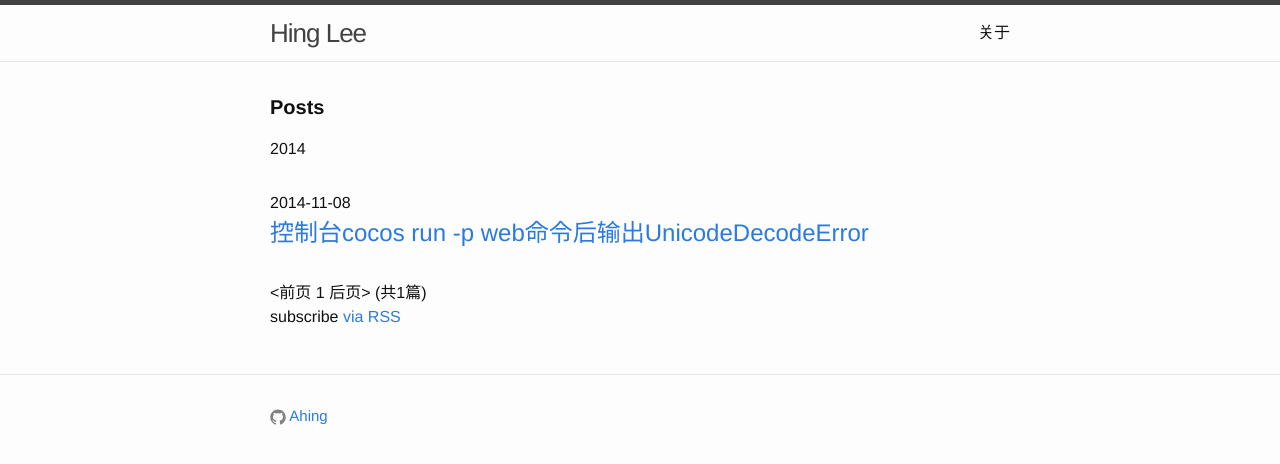
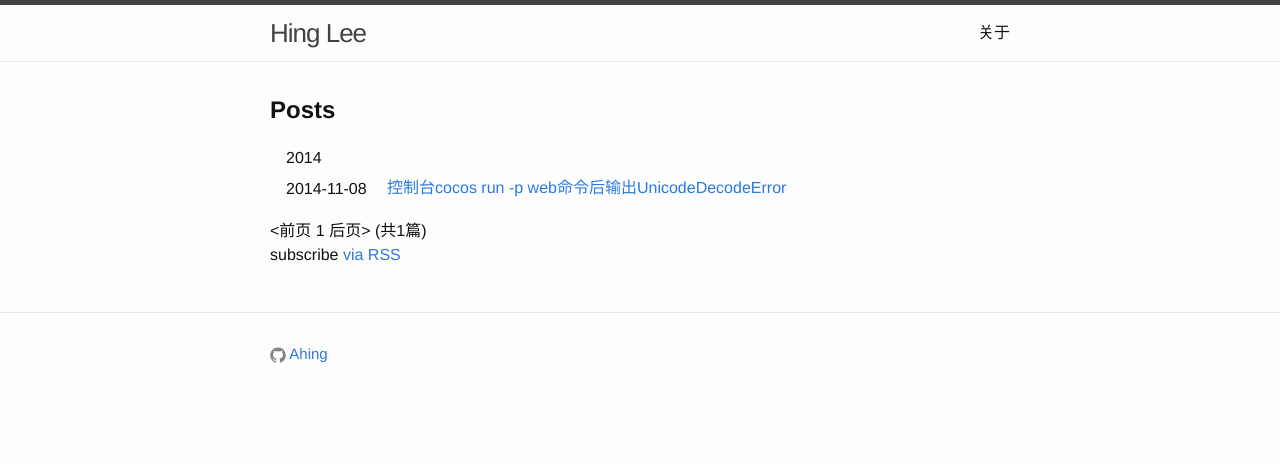
Before and after one commit to hongxingli9/hongxingli9.github.io, a Jekyll site: the page built from index.html, in a window 1280 px wide. Shown: the top 464 px of the page. Built offline with Jekyll 4.4.1, drawn with Linux system fonts in a browser that asks for light colours; the list of posts is cut into pages by our own code.

Commit message:
modify _layout.scss

```diff
--- a/_sass/_layout.scss
+++ b/_sass/_layout.scss
@@ -166,7 +166,7 @@
 }
 
 .page-heading {
-    font-size: 20px;
+    font-size: 24px;
 }
 
 .post-list {
@@ -174,7 +174,8 @@
     list-style: none;
 
     > li {
-        margin-bottom: $spacing-unit;
+        /*margin-bottom: $spacing-unit;*/
+        padding: .2em 1em;
     }
 }
 
@@ -184,8 +185,9 @@
 }
 
 .post-link {
-    display: block;
-    font-size: 24px;
+    /*display: block;*/
+    font-size: 16px;
+    padding: 0.2em 1em;
 }
 
 
```
